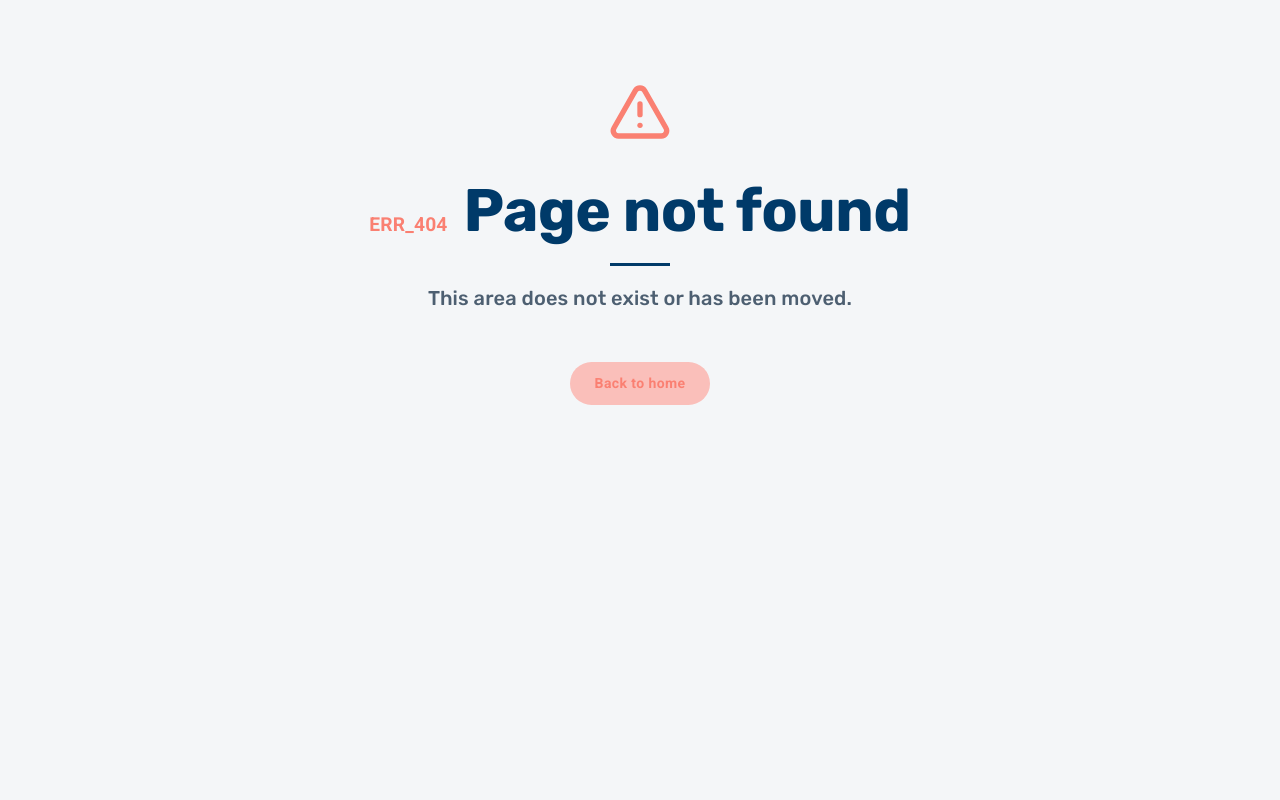
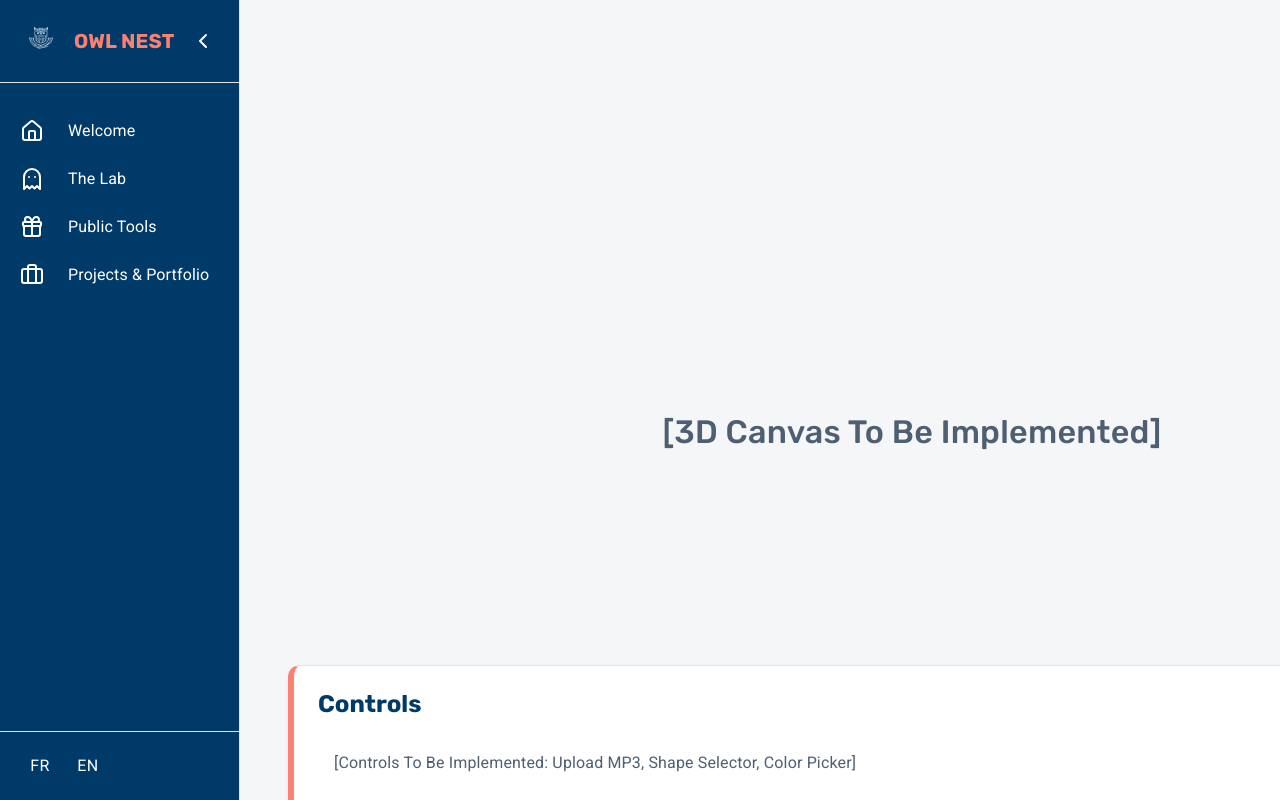
Before and after one commit to nadi3/owl-nest, a React (Vite) app: page /tools/visualizer in a window 1280 px wide. Before the commit this address had no page. Built offline with nearby package versions, Linux system fonts and the light colour scheme.

Commit message:
feat: add skeleton to implement 3d visualizer

```diff
--- /dev/null
+++ b/src/components/tools/AudioVisualizerCanvas.tsx
@@ -0,0 +1,27 @@
+import React from 'react';
+import { Box, Typography } from '@mui/material';
+
+/**
+ * @description Three.js / React Three Fiber canvas component for rendering the 3D audio wave.
+ * This component will subscribe to the audio analyzer and animate meshes based on frequencies.
+ */
+const AudioVisualizerCanvas: React.FC = () => {
+  // TODO: Implement Canvas, useFrame hook, and 3D meshes (Line/Circle)
+  return (
+    <Box
+      sx={{
+        width: '100%',
+        height: '100%',
+        display: 'flex',
+        alignItems: 'center',
+        justifyContent: 'center',
+      }}
+    >
+      <Typography variant="h4" color="text.secondary">
+        [3D Canvas To Be Implemented]
+      </Typography>
+    </Box>
+  );
+};
+
+export default AudioVisualizerCanvas;
--- /dev/null
+++ b/src/components/tools/AudioVisualizerControls.tsx
@@ -0,0 +1,22 @@
+import React from 'react';
+import { Box, Typography } from '@mui/material';
+import { NestCard } from '@/components/common/NestCard.tsx';
+
+/**
+ * @description Control panel for the Audio Visualizer.
+ * Allows users to upload an MP3 file, toggle playback, and adjust shapes/colors.
+ */
+const AudioVisualizerControls: React.FC = () => {
+  // TODO: Implement file input, play/pause buttons, and color/shape pickers using NestButton
+  return (
+    <NestCard title="Controls">
+      <Box sx={{ p: 2 }}>
+        <Typography variant="body1">
+          [Controls To Be Implemented: Upload MP3, Shape Selector, Color Picker]
+        </Typography>
+      </Box>
+    </NestCard>
+  );
+};
+
+export default AudioVisualizerControls;
--- a/src/constants/tools/tools.ts
+++ b/src/constants/tools/tools.ts
@@ -8,4 +8,11 @@ export const PUBLIC_TOOLS: PublicTool[] = [
     descriptionKey: 'tools.items.destiny-wheel.description',
     path: '/tools/wheel',
   },
+  {
+    id: 'audio-visualizer',
+    titleKey: 'tools.audio-visualizer.title',
+    subtitleKey: 'tools.audio-visualizer.subtitle',
+    descriptionKey: 'tools.audio-visualizer.description',
+    path: '/tools/visualizer',
+  },
 ];
--- a/src/i18n/locales/en.json
+++ b/src/i18n/locales/en.json
@@ -68,6 +68,17 @@
       "default_choice_1": "Choice 1",
       "default_choice_2": "Choice 2",
       "default_choice_3": "Choice 3"
+    },
+    "tools": {
+      "audioVisualizer": {
+        "title": "3D Audio Visualizer",
+        "description": "Upload an MP3 and watch the music come to life in 3D.",
+        "controls": {
+          "upload": "Upload MP3",
+          "shape": "Wave Shape",
+          "colors": "Theme Colors"
+        }
+      }
     }
   },
   "portfolio": {
--- a/src/i18n/locales/fr.json
+++ b/src/i18n/locales/fr.json
@@ -68,6 +68,16 @@
       "default_choice_1": "Choix 1",
       "default_choice_2": "Choix 2",
       "default_choice_3": "Choix 3"
+    },
+    "audio-visualizer": {
+      "title": "Visualiseur Audio 3D",
+      "subtitle": "Visualiseur Audio 3D",
+      "description": "Chargez un MP3 et regardez la musique prendre vie en 3D.",
+      "controls": {
+        "upload": "Charger MP3",
+        "shape": "Forme de l'onde",
+        "colors": "Couleurs du thème"
+      }
     }
   },
   "portfolio": {
--- /dev/null
+++ b/src/pages/tools/AudioVisualizer.tsx
@@ -0,0 +1,25 @@
+import React from 'react';
+import { Box } from '@mui/material';
+import AudioVisualizerCanvas from '@/components/tools/AudioVisualizerCanvas.tsx';
+import AudioVisualizerControls from '@/components/tools/AudioVisualizerControls.tsx';
+
+/**
+ * @description Main page component for the 3D Audio Visualizer tool.
+ * Assembles the fullscreen canvas and the floating/docked control panel.
+ */
+const AudioVisualizer: React.FC = () => {
+  // TODO: Implement full-screen layout wrapping the Canvas and overlaying the Controls
+  return (
+    <Box sx={{ position: 'relative', width: '100vw', height: '100vh', overflow: 'hidden' }}>
+      {/* 3D Background / Fullscreen visualization */}
+      <AudioVisualizerCanvas />
+
+      {/* Absolute positioned controls overlay */}
+      <Box sx={{ position: 'absolute', bottom: 16, left: 16, right: 16, zIndex: 10 }}>
+        <AudioVisualizerControls />
+      </Box>
+    </Box>
+  );
+};
+
+export default AudioVisualizer;
--- a/src/routes.tsx
+++ b/src/routes.tsx
@@ -10,6 +10,7 @@ import ErrorPage from '@/pages/ErrorPage.tsx';
 import UselessLayout from '@/layouts/UselessLayout.tsx';
 import FleeingButtonPage from '@/pages/useless/FleeingButtonPage.tsx';
 import WheelOfDestiny from '@/pages/tools/WheelOfDestiny.tsx';
+import AudioVisualizer from '@/pages/tools/AudioVisualizer.tsx';
 
 export const router = createBrowserRouter([
   {
@@ -37,6 +38,7 @@ export const router = createBrowserRouter([
         children: [
           { index: true, element: <PublicTools /> },
           { path: 'wheel', element: <WheelOfDestiny /> },
+          { path: 'visualizer', element: <AudioVisualizer /> },
         ],
       },
       {
```
Also changed, not shown: src/services/tools/audioVisualizerService.ts (added, +23 -0 lines), src/store/tools/useAudioVisualizerStore.ts (added, +22 -0 lines), src/types/tools/audioVisualizer.ts (added, +34 -0 lines).
